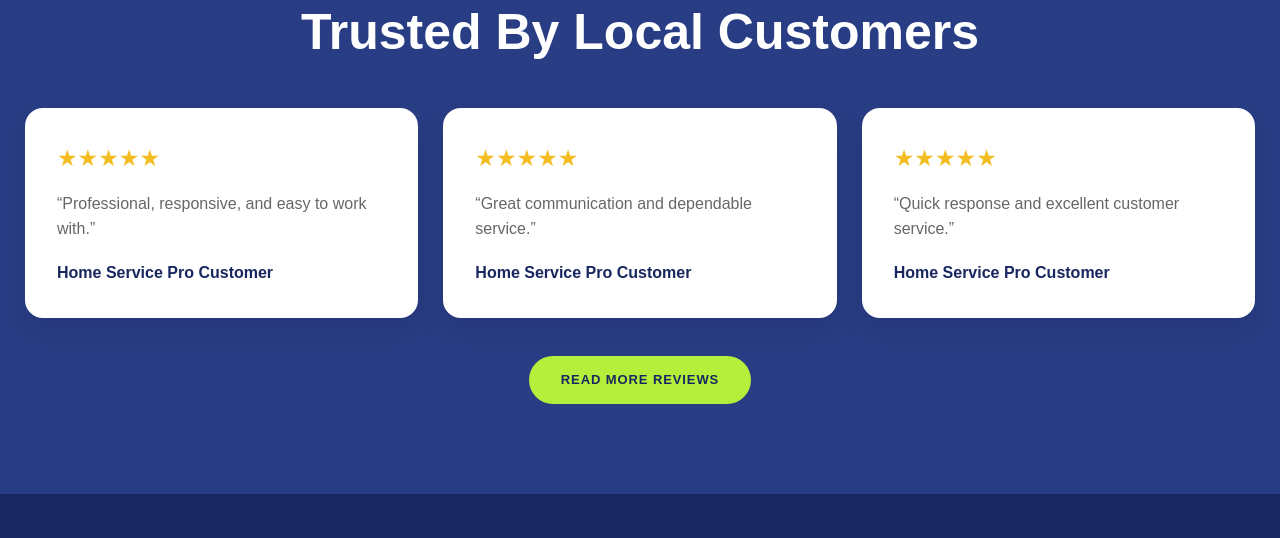
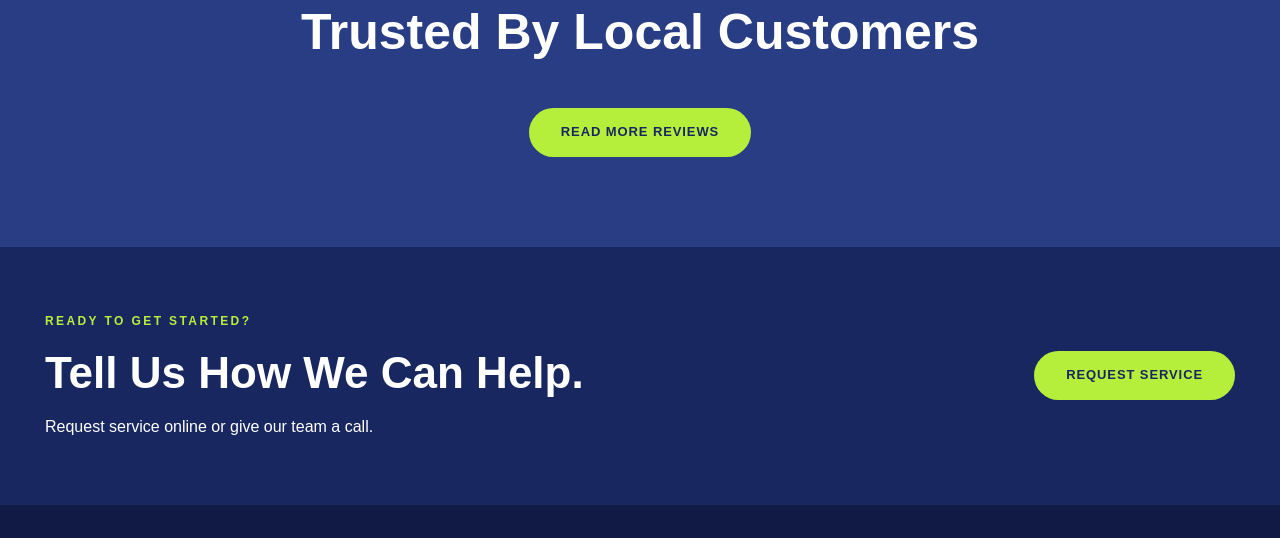
Before and after one commit to echilton-hsp/website, a plain HTML site: page index.html in a window 1280 px wide. Shown: the part 2283-2821 px from the top of the page. Drawn offline with Linux system fonts and the light colour scheme; a script that the page names is missing.

Commit message:
Update homepage reviews

```diff
--- a/index.html
+++ b/index.html
@@ -391,63 +391,18 @@
 
 
 
-      <div class="reviews-grid">
+      <!-- Live Google Reviews Preview -->
+<div class="home-live-reviews">
+  <div
+    class="sk-ww-google-reviews"
+    data-embed-id="25709834"
+  ></div>
 
-
-        <article class="review-card">
-
-          <div class="stars">
-            ★★★★★
-          </div>
-
-          <p>
-            “Professional, responsive, and easy to work with.”
-          </p>
-
-          <strong>
-            Home Service Pro Customer
-          </strong>
-
-        </article>
-
-
-
-        <article class="review-card">
-
-          <div class="stars">
-            ★★★★★
-          </div>
-
-          <p>
-            “Great communication and dependable service.”
-          </p>
-
-          <strong>
-            Home Service Pro Customer
-          </strong>
-
-        </article>
-
-
-
-        <article class="review-card">
-
-          <div class="stars">
-            ★★★★★
-          </div>
-
-          <p>
-            “Quick response and excellent customer service.”
-          </p>
-
-          <strong>
-            Home Service Pro Customer
-          </strong>
-
-        </article>
-
-
-      </div>
+  <script
+    src="https://widgets.sociablekit.com/google-reviews/widget.js"
+    defer
+  ></script>
+</div>
 
 
 
--- a/style.css
+++ b/style.css
@@ -1923,3 +1923,14 @@ a {
 .sk-ww-google-reviews {
   width: 100%;
 }
+
+/* Homepage Live Google Reviews */
+.home-live-reviews {
+  width: 100%;
+  max-width: 1200px;
+  margin: 30px auto 35px;
+}
+
+.home-live-reviews .sk-ww-google-reviews {
+  width: 100%;
+}
```
